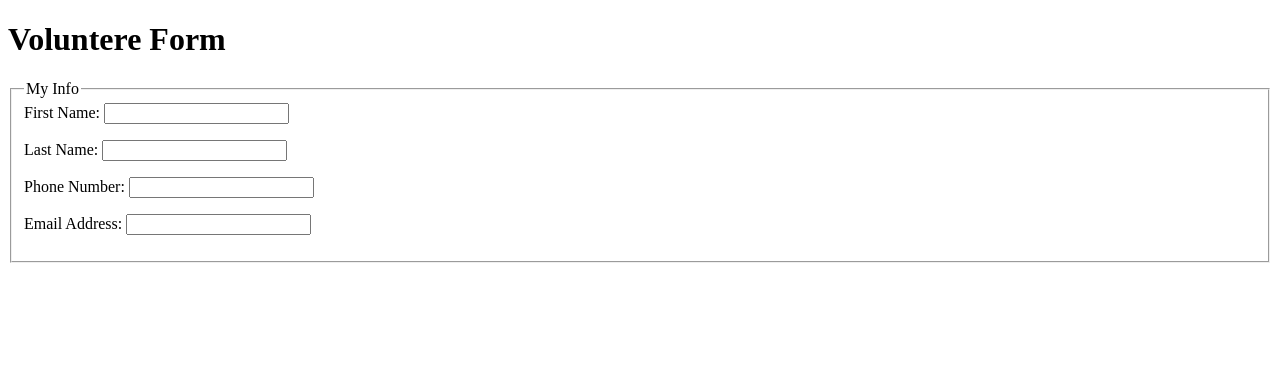
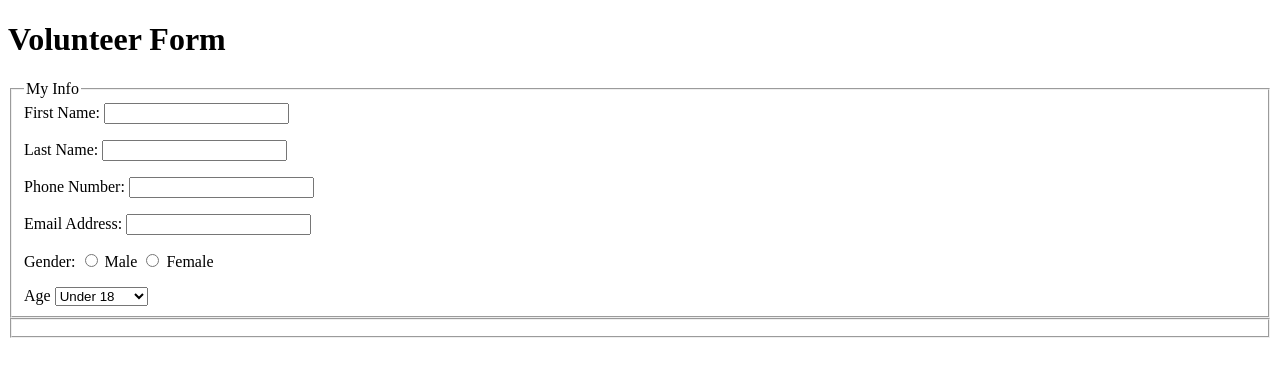
Before and after one commit to jalaniz-sys/lab4, a plain HTML site: page index.html in a window 1280 px wide. Drawn offline with Linux system fonts and the light colour scheme.

Commit message:
added radio buttons and drop down list

```diff
--- a/index.html
+++ b/index.html
@@ -4,8 +4,9 @@
 	<meta charset="UTF-8">
 	<title> Volunteer Form </title>
 </head>
+<body>
 <h1>
-	Voluntere Form
+	Volunteer Form
 </h1>
 <form action="http://bloomingdale.sat.iit.edu/kriedan/lab3formscript.php" method="POST">
 <fieldset>
@@ -26,6 +27,26 @@
 	<label for= "email_field">Email Address: </label>
 	<input type="text" id="email_field" name="email_field">
 </p>
+<label>Gender:</label>
+<input type="radio" id="male" name="gender_field" value="male">
+<label for="male">Male</label>
+<input type="radio" id="female" name="gender_field" value="female">
+<label for="female">Female</label>
 
-</form>
+<p>
+	</p>
+	<label>Age</label>
+	<select id="age_field" name="age_field">
+		<option value="Under 18">Under 18</option>
+		<option value="18 - 24">18-24</option>
+		<option value="25 - 34">25-34</option>
+		<option value="35 - 44">35-44</option>
+		<option value="45 - 54">45-54</option>
+		<option value="65 and over">65 and over</option>
+	</select>
+</fieldset>
+<fieldset>
+
+
+
 </html>
```
